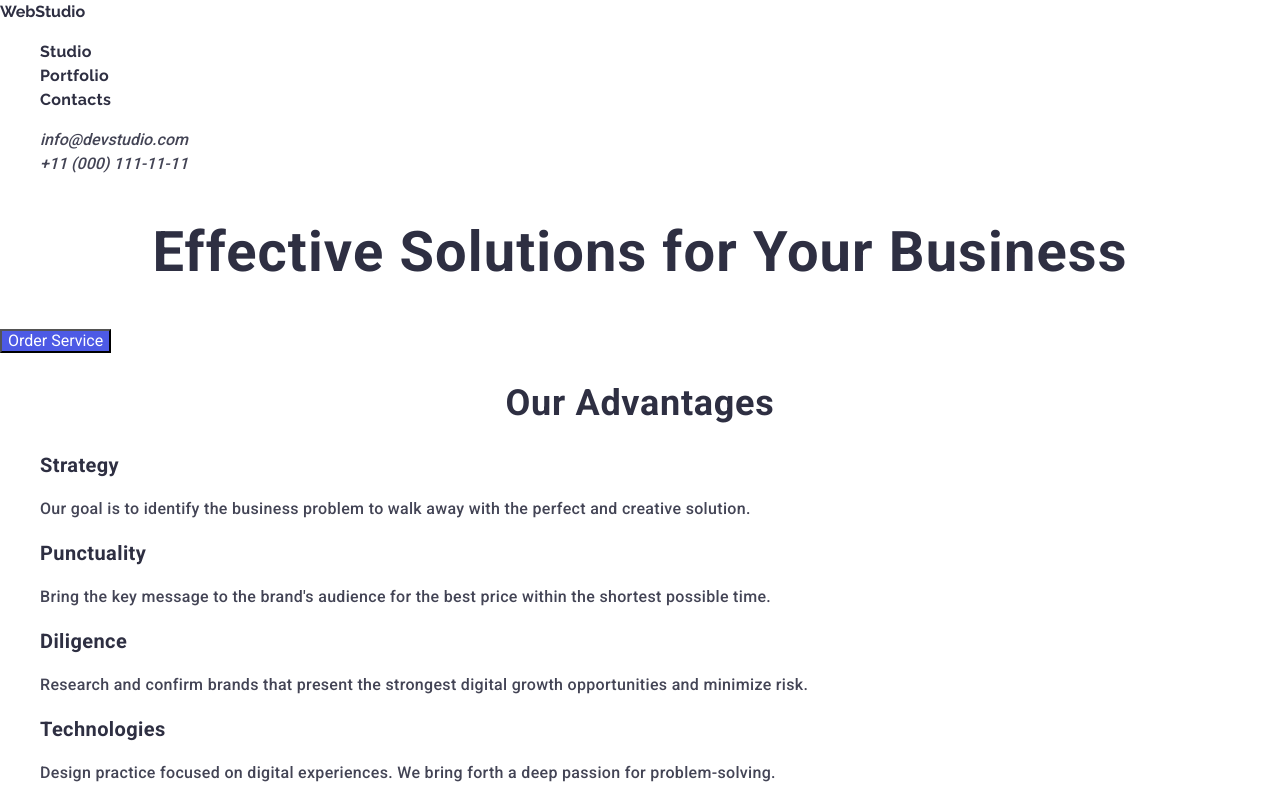
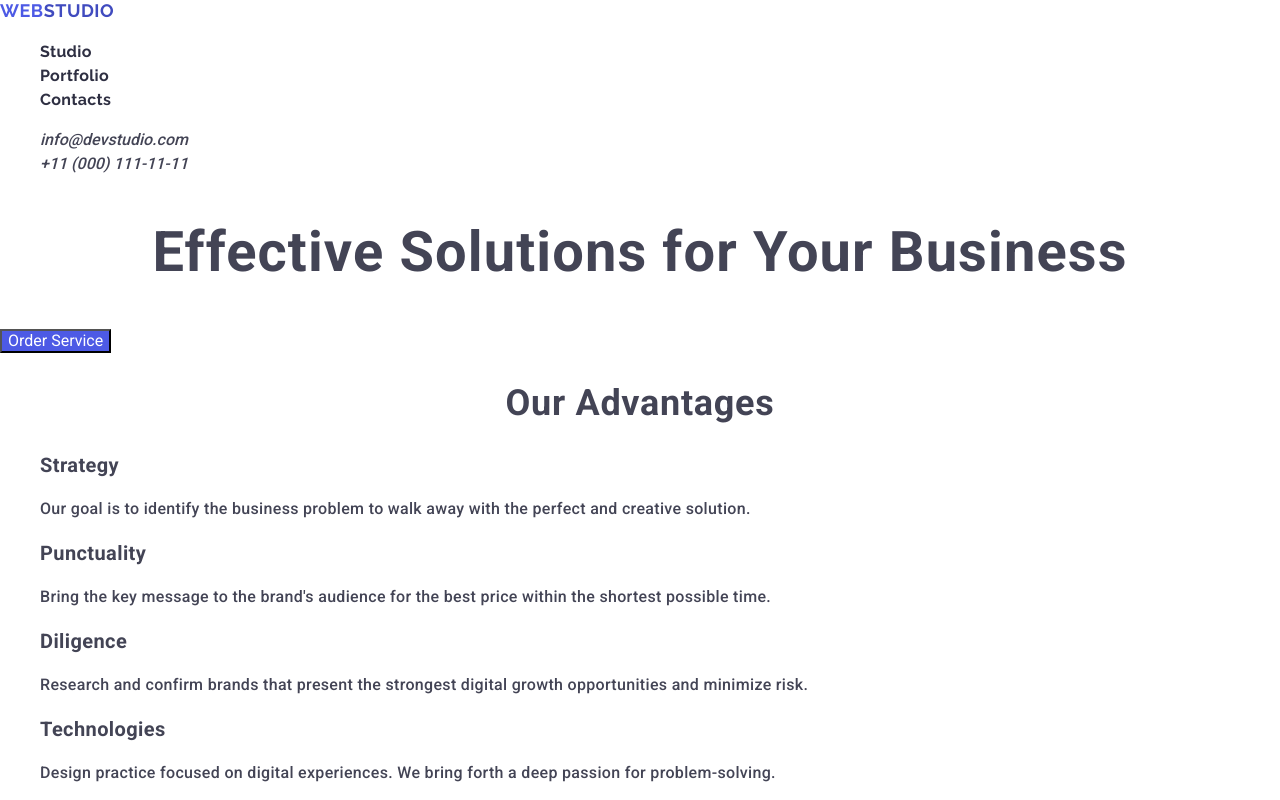
Before and after one commit to DenysBaskin/goit-markup-hw-02, a plain HTML site: page index.html in a window 1280 px wide. Shown: the top 800 px of the page. Drawn offline with nearby package versions, Linux system fonts and the light colour scheme.

Commit message:
homewor#2commit2

```diff
--- a/css/styles.css
+++ b/css/styles.css
@@ -1,10 +1,11 @@
 body {
-  color: #2e2f42;
+  color: #434455;
   font-family: "Roboto", sans-serif;
   font-weight: 500;
   font-style: normal;
   font-size: 16px;
   line-height: 24px;
+  background-color: #ffffff;
 }
 
 .button {
@@ -21,10 +22,19 @@ body {
   color: #2e2f42;
   font-family: "Raleway", sans-serif;
   text-decoration: none;
+  font-weight: 700;
+  font-size: 18px;
+  line-height: 1.16667;
+  letter-spacing: 0.03em;
+  text-transform: uppercase;
+  color: #2e2f42;
 }
 .header-logo:focus,
 .header-logo:hover {
   color: #404bbf;
+}
+.logo-web {
+  color: #4d5ae5;
 }
 
 .nav-link {
--- a/index.html
+++ b/index.html
@@ -19,7 +19,9 @@
   <body>
     <header>
       <nav class="nav">
-        <a href="./index.html" class="header-logo">WebStudio</a>
+        <a href="./index.html" class="header-logo"
+          ><span class="logo-web">Web</span>Studio</a
+        >
         <ul>
           <li>
             <a href="" class="nav-link" id="studio">Studio</a>
```
